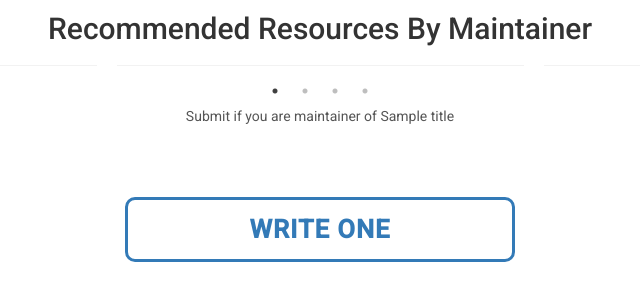
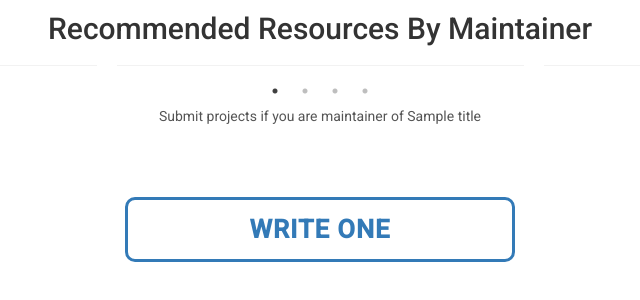
Before and after one commit to thankyou-opensource/thankyou-open-source, a Django app: template templates/thanks_list.html in a window 1280 px wide. Shown: the part 588-888 px from the top of the page, without its empty margins (320-960 px from the left). Run offline with Django 3.2, Linux system fonts and the light colour scheme; the template is opened without the code that fills it: most values are stand-ins (such as "Sample title", 1, 10 or a date in 2020); some libraries are stand-ins or nearby versions.

Commit message:
make submit clear

```diff
--- a/templates/thanks_list.html
+++ b/templates/thanks_list.html
@@ -36,7 +36,7 @@
     <div class="slider-inside-div"></div>
   </div> <!-- end slider -->
   <div class="slider-footer">
-      <a class="slider-footer-a" href="mailto:contact@thankyouopensource.com?subject=Please provide 1. An url to prove you're maintainer of this project. 2 A 500x250 image. 3. The url link to the image."><p class="slider-footer-p">Submit if you are maintainer of {{ title }}</p></a>
+      <a class="slider-footer-a" href="mailto:contact@thankyouopensource.com?subject=Please provide 1. An url to prove you're maintainer of this project. 2 A 500x250 image. 3. The url link to the image."><p class="slider-footer-p">Submit projects if you are maintainer of {{ title }}</p></a>
   </div> <!-- end slider-footer -->
 </div> <!-- end slider-div -->
 <div class="editor-container container">
```
